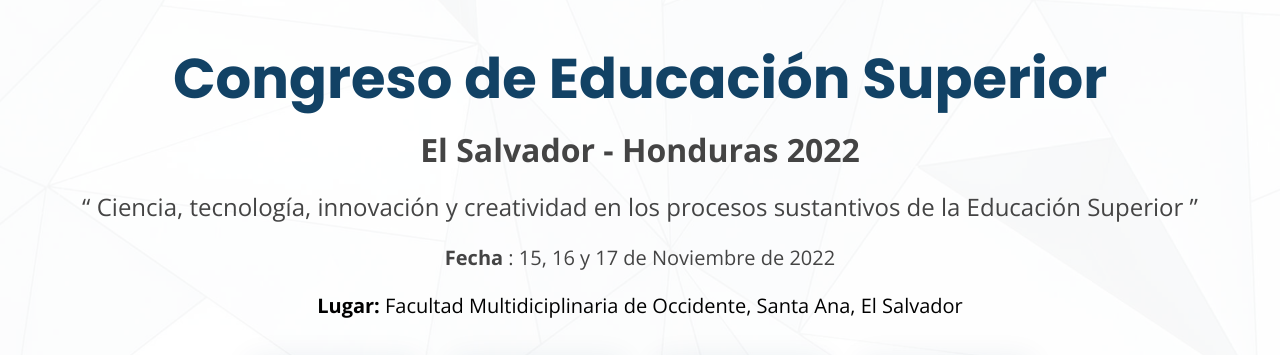
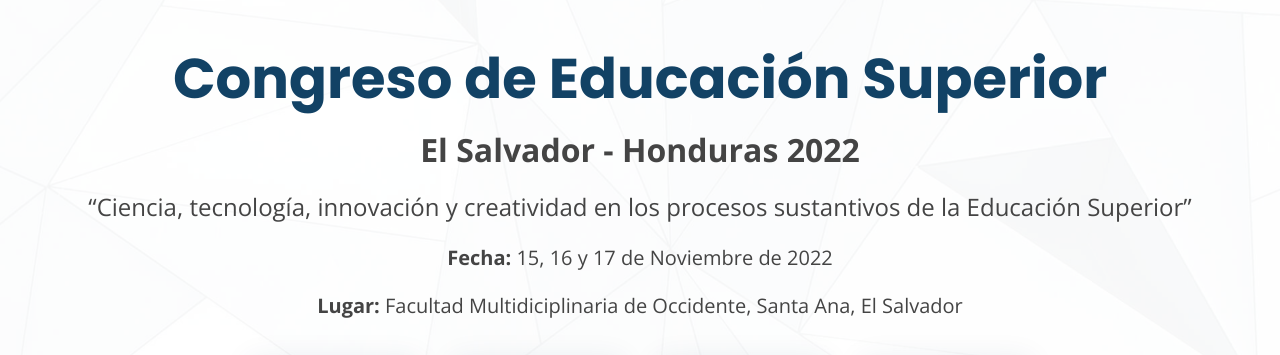
Before and after one commit to EdgardAlas/congreso-landing-page, a website: page index.html in a window 1280 px wide. Shown: the part 117-472 px from the top of the page. Drawn offline with nearby package versions, Linux system fonts and the light colour scheme.

Commit message:
Fix en comillas del titulo

```diff
--- a/assets/css/congreso-landing-custom.css
+++ b/assets/css/congreso-landing-custom.css
@@ -11,18 +11,6 @@
   object-fit: contain;
 }
 
-.comillas {
-  quotes: '“' '”' '‘' '’';
-}
-
-.comillas::before {
-  content: open-quote;
-}
-
-.comillas::after {
-  content: close-quote;
-}
-
 .text-justify {
   text-align: justify;
 }
--- a/index.html
+++ b/index.html
@@ -94,17 +94,17 @@
           <div class="col-xl-12 col-lg-12 text-center d-flex flex-column gap-3">
             <h1>Congreso de Educación Superior</h1>
             <p class="h2 fw-bold">El Salvador - Honduras 2022</p>
-            <p class="h4 comillas">
-              Ciencia, tecnología, innovación y creatividad en los procesos
-              sustantivos de la Educación Superior
+            <p class="h4">
+              “Ciencia, tecnología, innovación y creatividad en los procesos
+              sustantivos de la Educación Superior”
             </p>
             <p class="h5">
-              <span class="fw-bold"> Fecha </span>: 15, 16 y 17 de Noviembre de
+              <span class="fw-bold">Fecha:</span> 15, 16 y 17 de Noviembre de
               2022
             </p>
-            <a href="#mapa" class="text-black">
+            <a href="#mapa" style="color: inherit">
               <p class="h5">
-                <span class="fw-bold"> Lugar: </span>
+                <span class="fw-bold">Lugar: </span>
                 Facultad Multidiciplinaria de Occidente, Santa Ana, El Salvador
               </p>
             </a>
```
